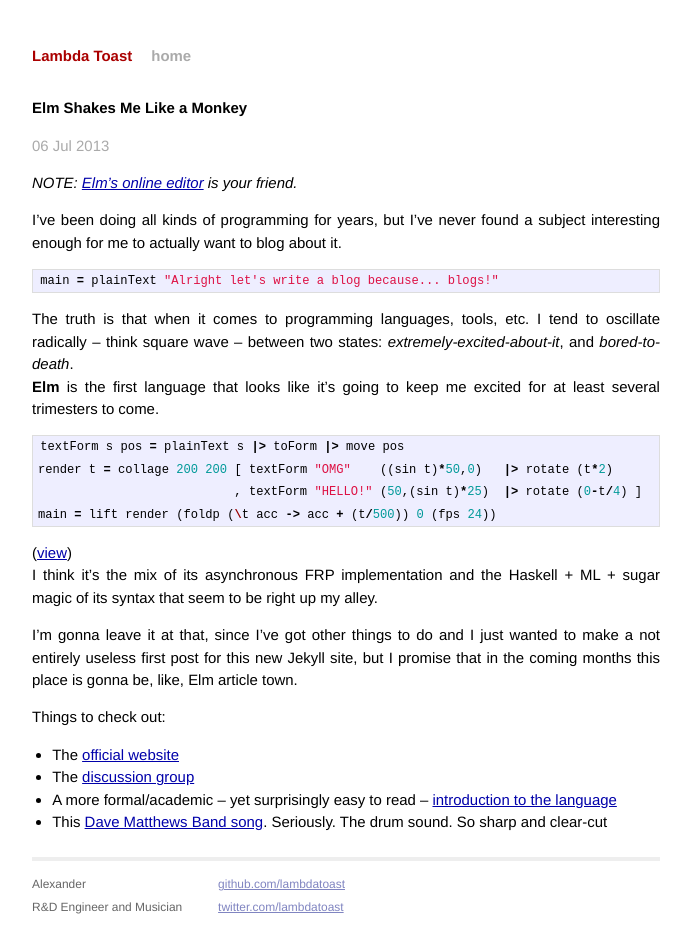
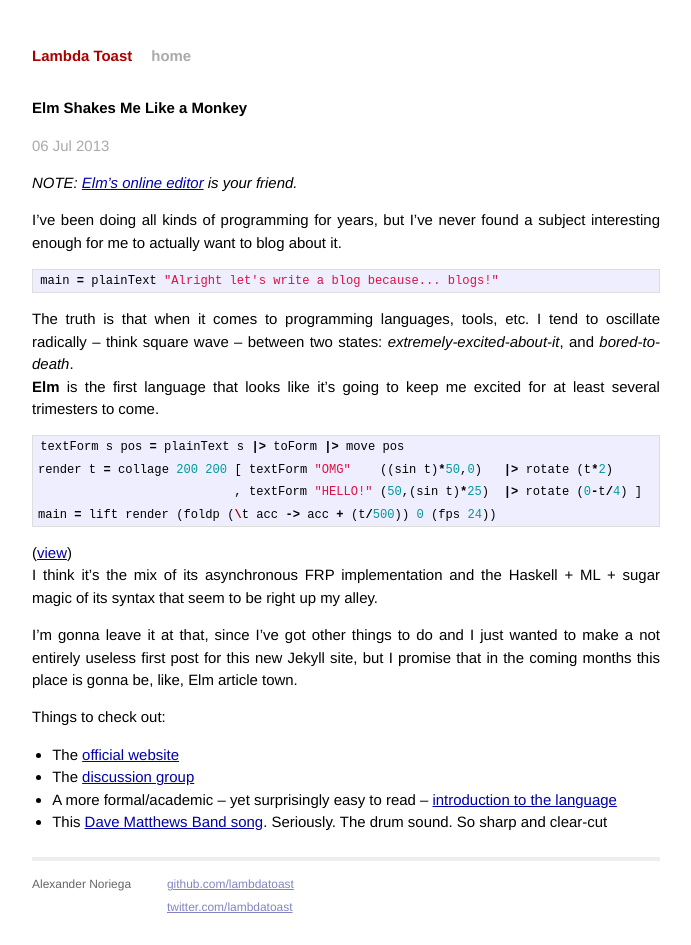
Before and after one commit to lambdatoast/lambdatoast.github.com, a Jekyll site: the page built from _posts/2013-07-06-elm-shakes-me-like-a-monkey.markdown, in a window 1280 px wide. Shown: the whole page, without its empty margins (294-985 px from the left). Built offline with Jekyll 4.4.1, drawn with Linux system fonts in a browser that asks for light colours.

Commit message:
Simplify footer.

```diff
--- a/_layouts/default.html
+++ b/_layouts/default.html
@@ -27,8 +27,7 @@
             <div class="footer">
               <div class="contact">
                 <p>
-                  Alexander<br />
-                  R&D Engineer and Musician<br />
+                  Alexander Noriega<br />
                 </p>
               </div>
               <div class="contact">
```
